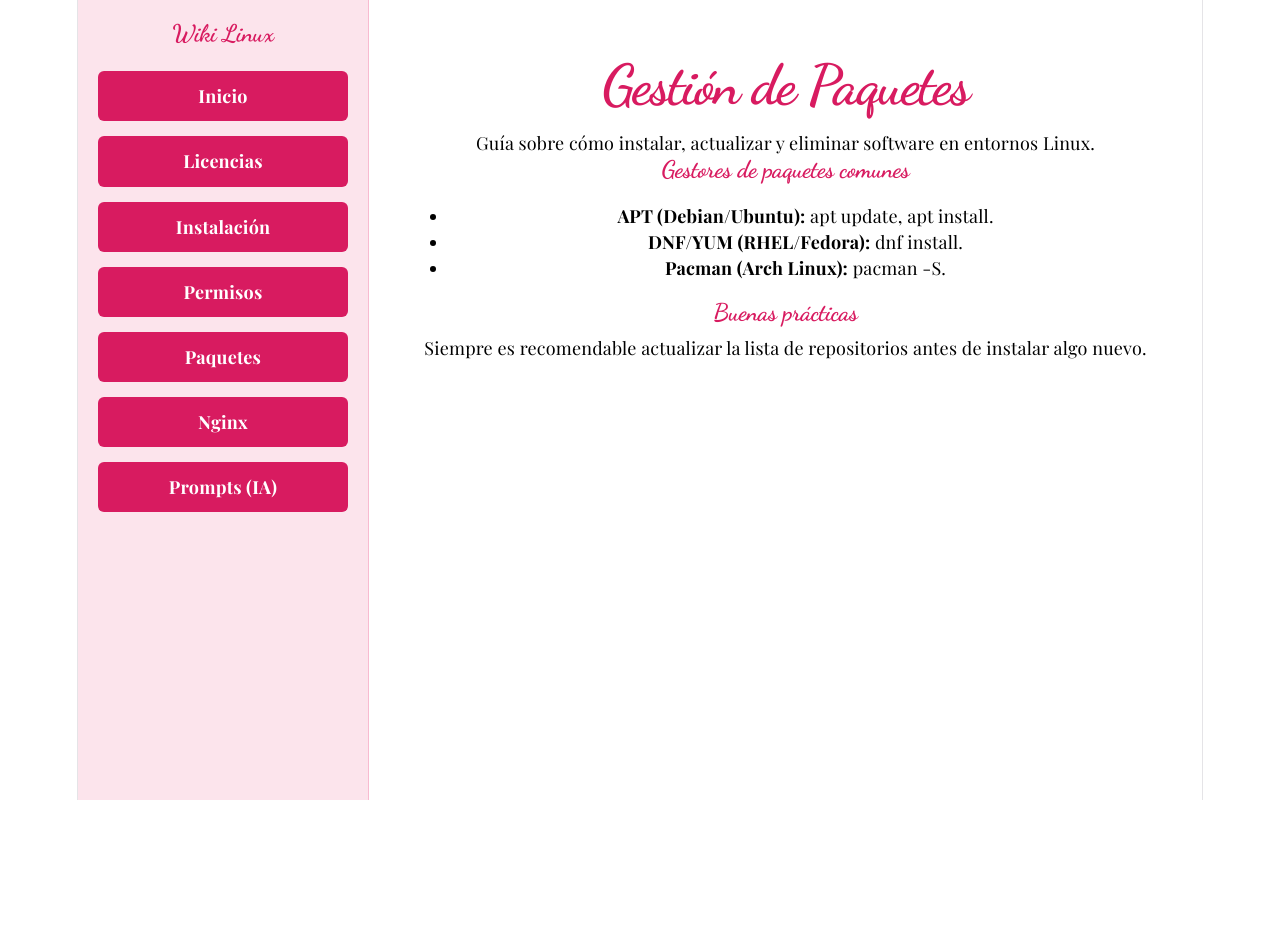
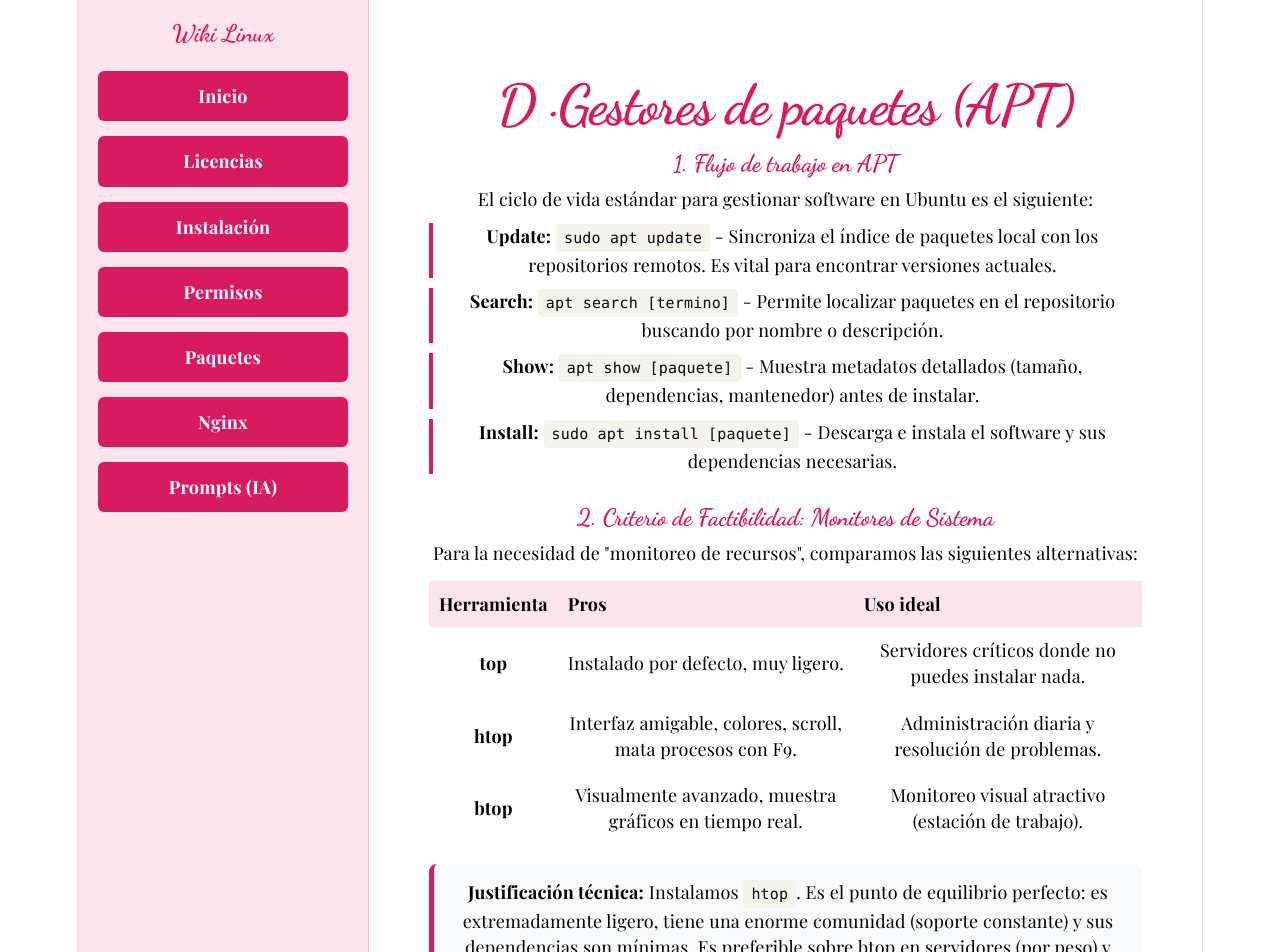
Before and after one commit to nicole-aranguiz/wikilnx_aranic, a React (Vite) app: page /paquetes in a window 1280 px wide. Shown: the top 952 px of the page. Before the commit the page ends 800 px from the top, so only its background shows below. Built offline with nearby package versions, Linux system fonts and the light colour scheme.

Commit message:
docs: completar sección de gestión de paquetes y criterio de factibilidad

```diff
--- a/src/components/Paquetes.jsx
+++ b/src/components/Paquetes.jsx
@@ -1,22 +1,66 @@
 import React from 'react';
 
-const Paquetes = () => {
+const GestoresPaquetes = () => {
   return (
-    <div className="content">
-      <h1>Gestión de Paquetes</h1>
-      <p>Guía sobre cómo instalar, actualizar y eliminar software en entornos Linux.</p>
+    <div style={{ padding: '20px' }}>
+      <h1>D · Gestores de paquetes (APT)</h1>
 
-      <h2>Gestores de paquetes comunes</h2>
-      <ul>
-        <li><strong>APT (Debian/Ubuntu):</strong> apt update, apt install.</li>
-        <li><strong>DNF/YUM (RHEL/Fedora):</strong> dnf install.</li>
-        <li><strong>Pacman (Arch Linux):</strong> pacman -S.</li>
-      </ul>
+      <section style={{ marginBottom: '30px' }}>
+        <h2>1. Flujo de trabajo en APT</h2>
+        <p>El ciclo de vida estándar para gestionar software en Ubuntu es el siguiente:</p>
+        <div style={{ display: 'flex', flexDirection: 'column', gap: '10px', marginTop: '10px' }}>
+          <div style={{ borderLeft: '4px solid #d81b60', paddingLeft: '10px' }}>
+            <strong>Update:</strong> <code>sudo apt update</code> - Sincroniza el índice de paquetes local con los repositorios remotos. Es vital para encontrar versiones actuales.
+          </div>
+          <div style={{ borderLeft: '4px solid #d81b60', paddingLeft: '10px' }}>
+            <strong>Search:</strong> <code>apt search [termino]</code> - Permite localizar paquetes en el repositorio buscando por nombre o descripción.
+          </div>
+          <div style={{ borderLeft: '4px solid #d81b60', paddingLeft: '10px' }}>
+            <strong>Show:</strong> <code>apt show [paquete]</code> - Muestra metadatos detallados (tamaño, dependencias, mantenedor) antes de instalar.
+          </div>
+          <div style={{ borderLeft: '4px solid #d81b60', paddingLeft: '10px' }}>
+            <strong>Install:</strong> <code>sudo apt install [paquete]</code> - Descarga e instala el software y sus dependencias necesarias.
+          </div>
+        </div>
+      </section>
 
-      <h2>Buenas prácticas</h2>
-      <p>Siempre es recomendable actualizar la lista de repositorios antes de instalar algo nuevo.</p>
+      <section>
+        <h2>2. Criterio de Factibilidad: Monitores de Sistema</h2>
+        <p>Para la necesidad de "monitoreo de recursos", comparamos las siguientes alternativas:</p>
+
+        <table style={{ width: '100%', borderCollapse: 'collapse', marginTop: '15px' }}>
+          <thead>
+            <tr style={{ backgroundColor: '#fce4ec' }}>
+              <th style={{ padding: '10px', textAlign: 'left' }}>Herramienta</th>
+              <th style={{ padding: '10px', textAlign: 'left' }}>Pros</th>
+              <th style={{ padding: '10px', textAlign: 'left' }}>Uso ideal</th>
+            </tr>
+          </thead>
+          <tbody>
+            <tr>
+              <td style={{ padding: '10px' }}><strong>top</strong></td>
+              <td style={{ padding: '10px' }}>Instalado por defecto, muy ligero.</td>
+              <td style={{ padding: '10px' }}>Servidores críticos donde no puedes instalar nada.</td>
+            </tr>
+            <tr>
+              <td style={{ padding: '10px' }}><strong>htop</strong></td>
+              <td style={{ padding: '10px' }}>Interfaz amigable, colores, scroll, mata procesos con F9.</td>
+              <td style={{ padding: '10px' }}>Administración diaria y resolución de problemas.</td>
+            </tr>
+            <tr>
+              <td style={{ padding: '10px' }}><strong>btop</strong></td>
+              <td style={{ padding: '10px' }}>Visualmente avanzado, muestra gráficos en tiempo real.</td>
+              <td style={{ padding: '10px' }}>Monitoreo visual atractivo (estación de trabajo).</td>
+            </tr>
+          </tbody>
+        </table>
+
+        <div style={{ marginTop: '20px', backgroundColor: '#f8f9fa', padding: '15px', borderRadius: '8px', borderLeft: '5px solid #d81b60' }}>
+          <strong>Justificación técnica:</strong> Instalamos <code>htop</code>. Es el punto de equilibrio perfecto: es extremadamente ligero, tiene una enorme comunidad (soporte constante) y sus dependencias son mínimas. Es preferible sobre <em>btop</em> en servidores (por peso) y sobre <em>top</em> (por usabilidad).
+        </div>
+      </section>
     </div>
   );
 };
 
-export default Paquetes;
+export default GestoresPaquetes;
```
